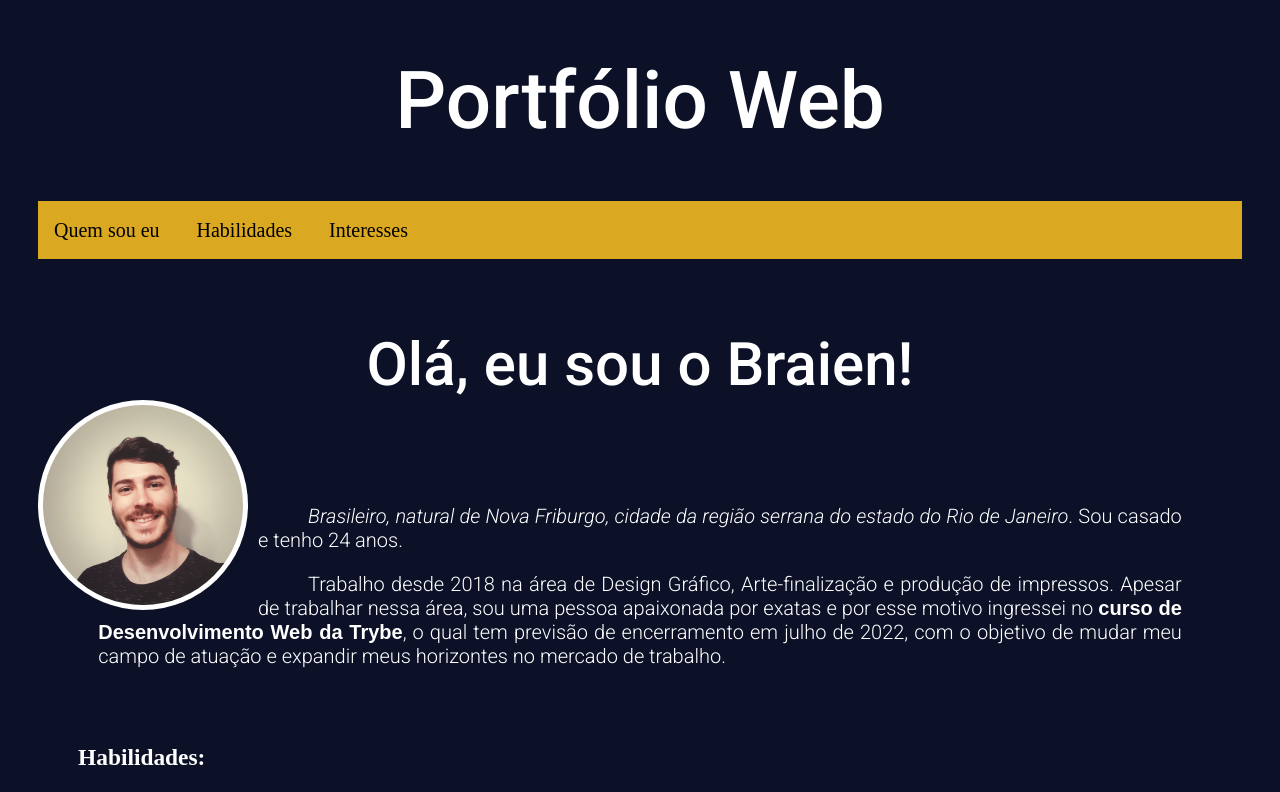
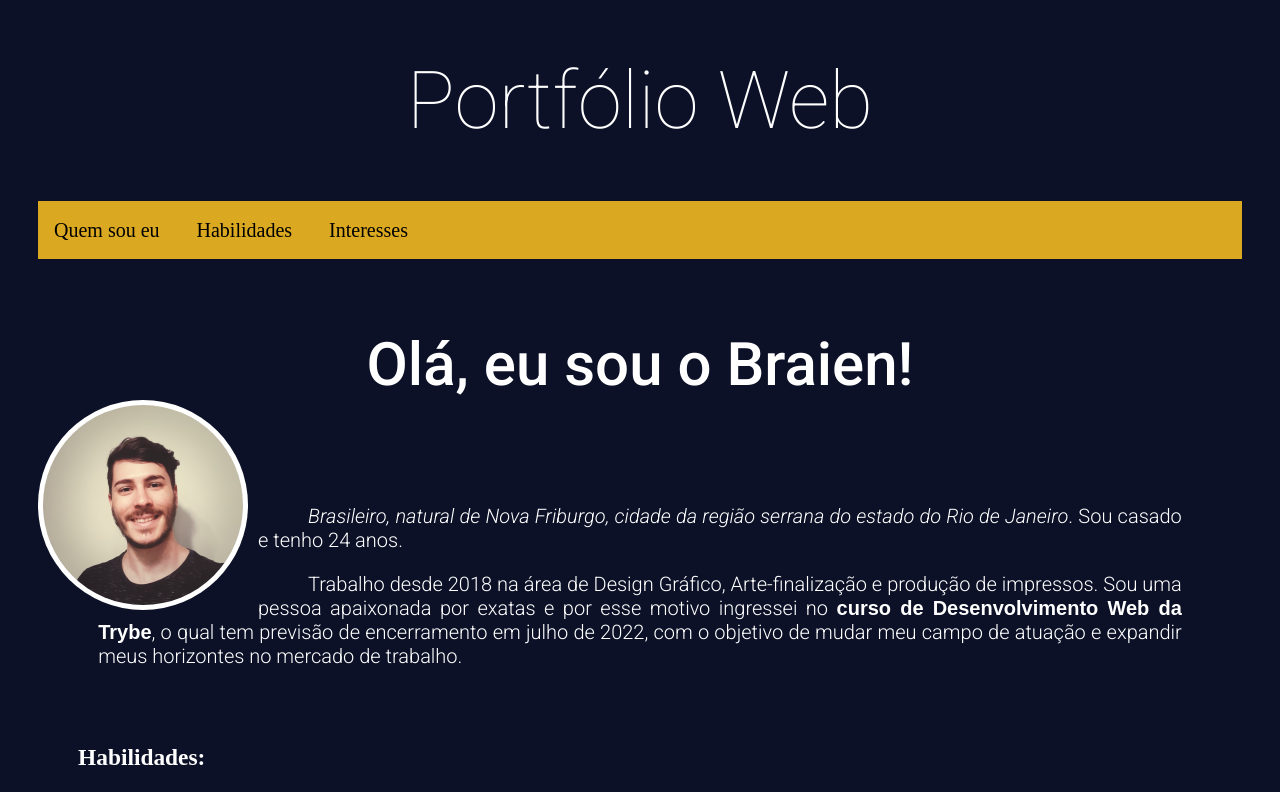
Before and after one commit to braien-machado/braien-machado.github.io, a plain HTML site: page index.html in a window 1280 px wide. Shown: the top 792 px of the page. Drawn offline with Linux system fonts and the light colour scheme.

Commit message:
altera descriçao e header

```diff
--- a/index.html
+++ b/index.html
@@ -33,7 +33,7 @@
             <em>Brasileiro, natural de Nova Friburgo, cidade da região serrana do estado do Rio de Janeiro</em>. Sou casado e tenho 24 anos.
           </p>
           <p>
-            Trabalho desde 2018 na área de Design Gráfico, Arte-finalização e produção de impressos. Apesar de trabalhar nessa área, sou uma pessoa apaixonada por exatas e por esse motivo ingressei no <strong>curso de Desenvolvimento Web da Trybe</strong>, o qual tem previsão de encerramento em julho de 2022, com o objetivo de mudar meu campo de atuação e expandir meus horizontes no mercado de trabalho.
+            Trabalho desde 2018 na área de Design Gráfico, Arte-finalização e produção de impressos. Sou uma pessoa apaixonada por exatas e por esse motivo ingressei no <strong>curso de Desenvolvimento Web da Trybe</strong>, o qual tem previsão de encerramento em julho de 2022, com o objetivo de mudar meu campo de atuação e expandir meus horizontes no mercado de trabalho.
           </p>
         </div>
 
--- a/style.css
+++ b/style.css
@@ -1,7 +1,7 @@
 body{
   background-color: rgb(12, 17, 39);
   color: white;
-  padding: 0 30px;
+  padding: 0 30px 30px;
   font-size: 20px;
 }
 
@@ -14,6 +14,8 @@ h1{
 #inicio{
   font-size: 4em;
   text-align:center;
+  font-weight: lighter;
+
 }
 
 p{
```
